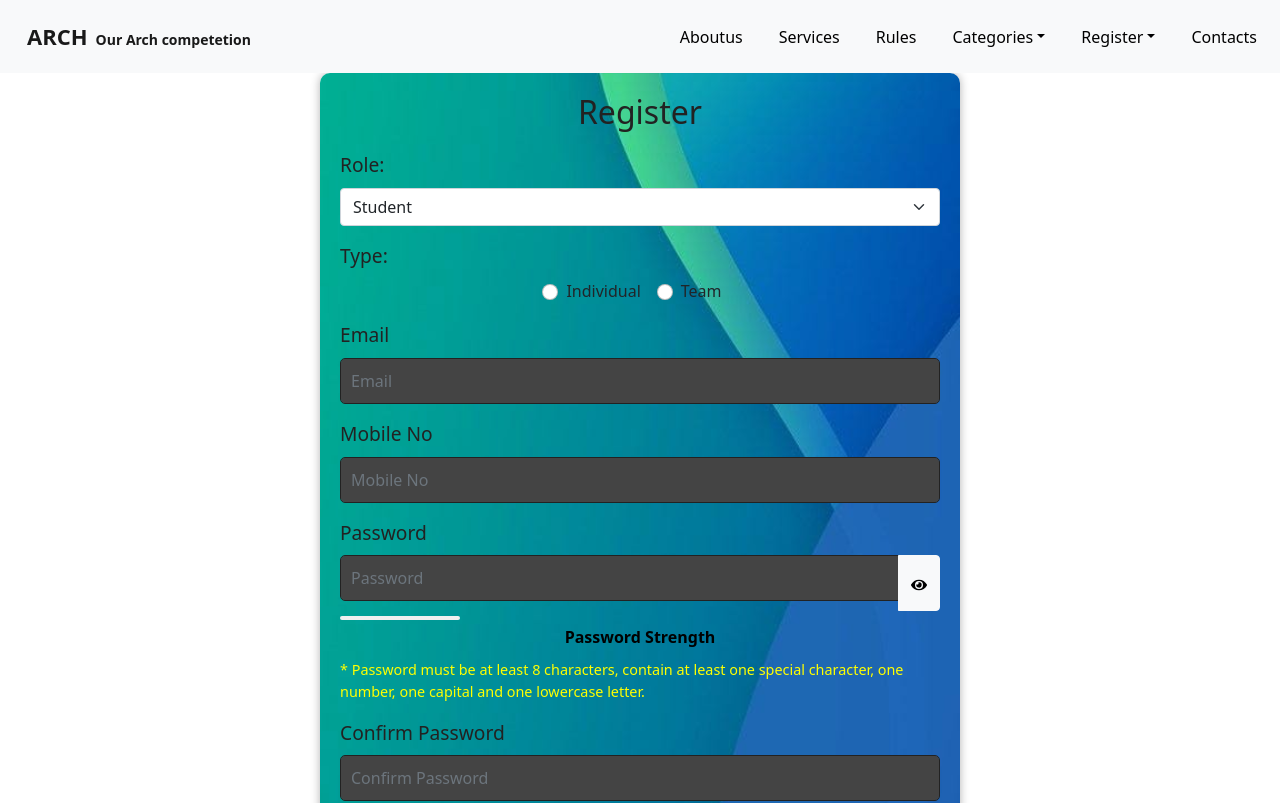
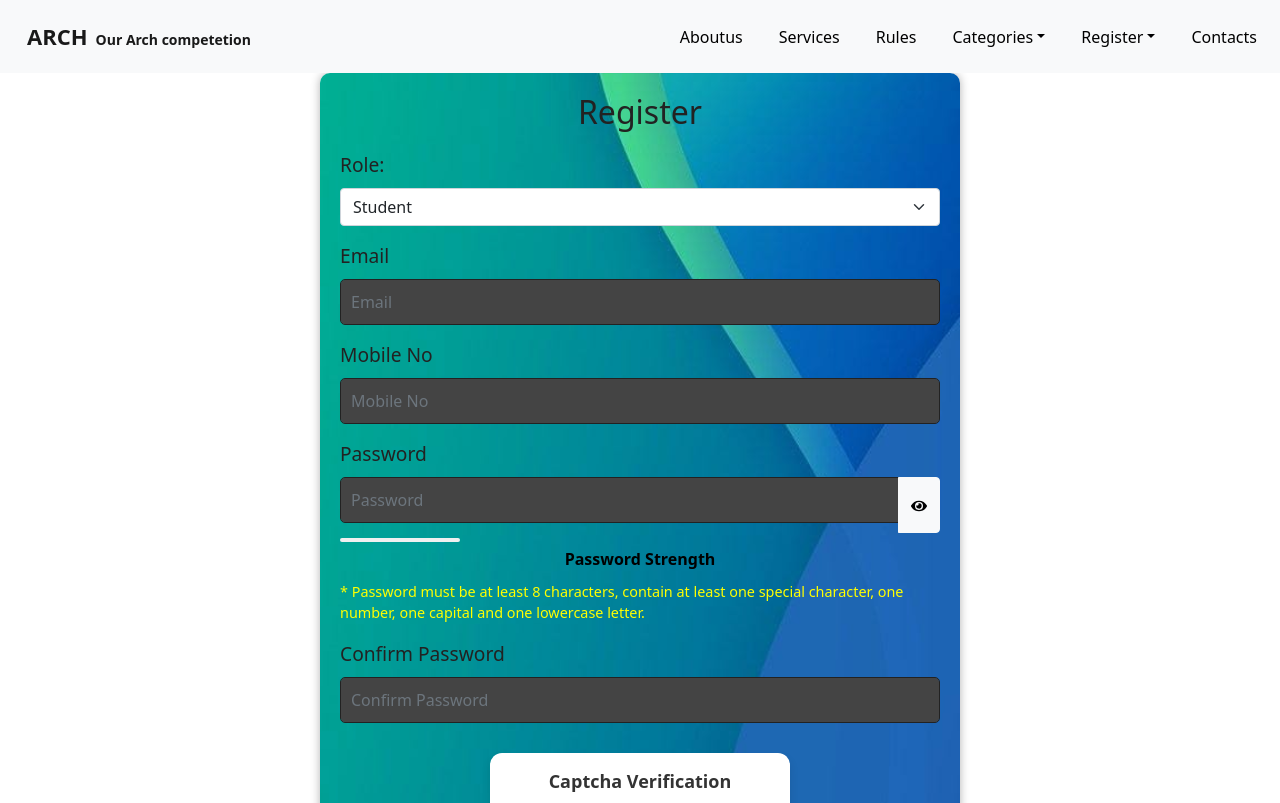
Before and after one commit to DedicatedRishi/project1, a React (Vite) app: page /register in a window 1280 px wide. Shown: the top 803 px of the page. Built offline with nearby package versions, Linux system fonts and the light colour scheme.

Commit message:
some changes added like if user is exits then alert added,if email is not verified then register btn is disable & type is hide for student role

```diff
--- a/src/components/Registration.jsx
+++ b/src/components/Registration.jsx
@@ -313,7 +313,7 @@ const Registration = () => {
       </div>
 
       <form>
-        {role=="student"|| "judge"&&(
+        {role=="admin"||role=="judge"?(
            <div className="mb-3">
            <label className="form-label">Type:</label>
            <div className="d-flex justify-content-center">
@@ -347,7 +347,7 @@ const Registration = () => {
              </div>
            </div>
          </div>
-        )}
+        ):null}
 
 
 
```
